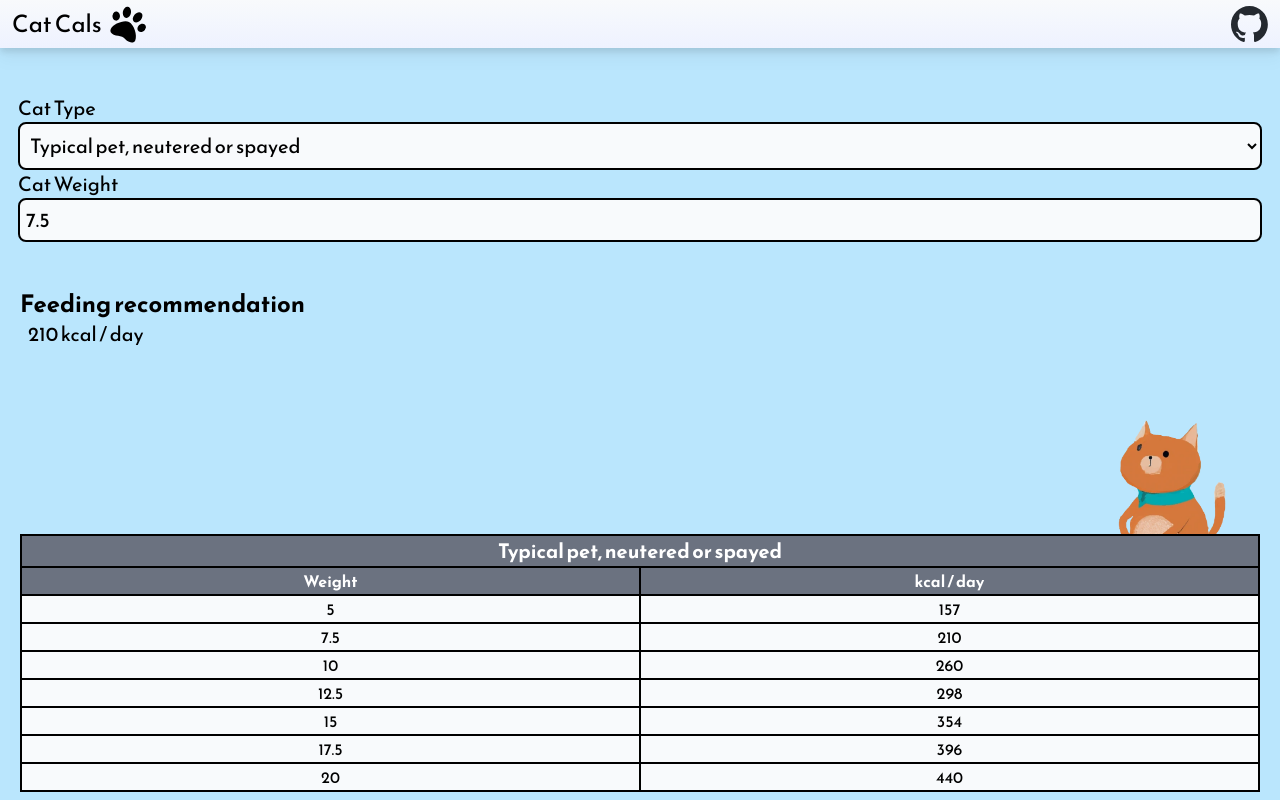
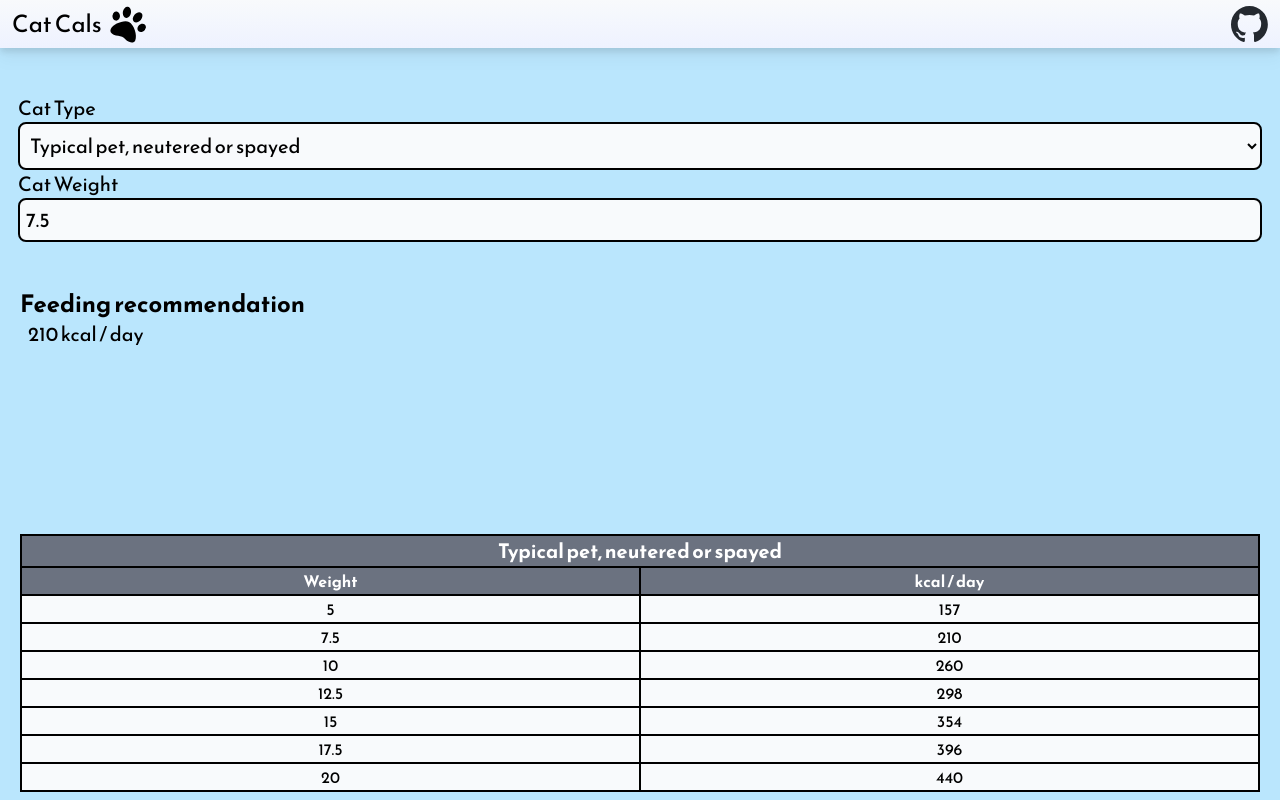
Before and after one commit to john-pham-bit/cat-cals, a React (Vite) app: page / in a window 1280 px wide. Built offline with nearby package versions, Linux system fonts and the light colour scheme.

Commit message:
Form cat image drop-in animation is now staggered.

```diff
--- a/src/components/CalorieTable.tsx
+++ b/src/components/CalorieTable.tsx
@@ -39,54 +39,49 @@ const CatForm: FC<CalorieTableProps> = ({ catType }) => {
   const catTypeToCatImage = new Map<CatType, React.ReactElement>();
   catTypeToCatImage.set(
     "typical-neutered",
-    <CatFormImage
-      image={catImage1}
-      altText="An orange cat."
-      styling="h-44 -translate-x-8 -translate-y-28"
-    />,
+    <CatFormImage image={catImage1} altText="An orange cat." styling="h-44" />,
   );
   catTypeToCatImage.set(
     "typical-intact",
-    <CatFormImage
-      image={catImage2}
-      altText="An green cat."
-      styling="h-40 -translate-x-8 -translate-y-28"
-    />,
+    <CatFormImage image={catImage2} altText="An green cat." styling="h-40" />,
   );
   catTypeToCatImage.set(
     "typical-prone-to-gain",
-    <CatFormImage
-      image={catImage3}
-      altText="An gray cat."
-      styling="h-44 -translate-x-8 -translate-y-28"
-    />,
+    <CatFormImage image={catImage3} altText="An gray cat." styling="h-44" />,
   );
   catTypeToCatImage.set(
     "diet",
     <CatFormImage
       image={catImage4}
       altText="A cat in a shirt."
-      styling="h-52 -translate-x-24 -translate-y-36"
+      styling="h-52 -translate-x-16 -translate-y-8"
     />,
   );
 
-  function getAnimation() {
+  function getTableAnimation() {
     if (catType == displayCatType) {
       return "animate-dropin";
     }
     return "animate-dropout";
   }
 
-  function onAnimationEnd(e: React.AnimationEvent<HTMLDivElement>) {
+  function onTableAnimationEnd(e: React.AnimationEvent<HTMLDivElement>) {
     e.currentTarget.classList.remove("animate-dropin");
     e.currentTarget.classList.remove("animate-dropout");
 
+    const animatedCatImage = document.querySelector("#animated-cat-image");
     if (catType != displayCatType) {
+      // animate-dropout ended
       setDisplayCatType(catType);
       e.currentTarget.classList.add("opacity-0");
+
+      animatedCatImage?.classList.remove("animate-catimage");
     } else {
-      // full animation is over when the displayCatType has been updated
+      // animate-dropin ended
       e.currentTarget.classList.remove("opacity-0");
+
+      // animate the cat image again
+      animatedCatImage?.classList.add("animate-catimage");
     }
   }
 
@@ -94,10 +89,14 @@ const CatForm: FC<CalorieTableProps> = ({ catType }) => {
     <>
       <div
         className={`relative flex flex-col justify-center p-2
-        ${getAnimation()}`}
-        onAnimationEnd={onAnimationEnd}
+        ${getTableAnimation()}`}
+        onAnimationEnd={onTableAnimationEnd}
       >
-        {catTypeToCatImage.get(displayCatType)}
+        <div id="animated-cat-image" className={`relative`}>
+          <div className="absolute right-0 top-0 z-0 h-40 -translate-x-8 translate-y-8">
+            {catTypeToCatImage.get(displayCatType)}
+          </div>
+        </div>
         <table className="z-10 border-collapse">
           <colgroup>
             <col span={1} className="w-1/2" />
@@ -150,11 +149,7 @@ type CatFormImageProps = {
 const CatFormImage: FC<CatFormImageProps> = ({ image, altText, styling }) => {
   return (
     <>
-      <img
-        src={image}
-        alt={altText}
-        className={`absolute right-0 top-0 z-0 ${styling}`}
-      />
+      <img src={image} alt={altText} className={`${styling}`} />
     </>
   );
 };
--- a/tailwind.config.js
+++ b/tailwind.config.js
@@ -12,6 +12,7 @@ export default {
         dropout: "dropout 0.3s ease-in-out 1 forwards",
         dropin: "dropout 0.3s reverse ease-in-out 1 forwards",
         dropinout: "dropout 0.5s alternate ease-in-out 2",
+        catimage: "catimage 0.3s ease-in-out 1 forwards",
       },
       keyframes: {
         dropout: {
@@ -19,6 +20,10 @@ export default {
           "50%": { opacity: 0.25 },
           "100%": { transform: "translateY(150%)", opacity: 0 },
         },
+        catimage: {
+          "0%": { transform: "translateY(0)" },
+          "100%": { transform: "translateY(-10rem)" },
+        },
       },
     },
   },
```
